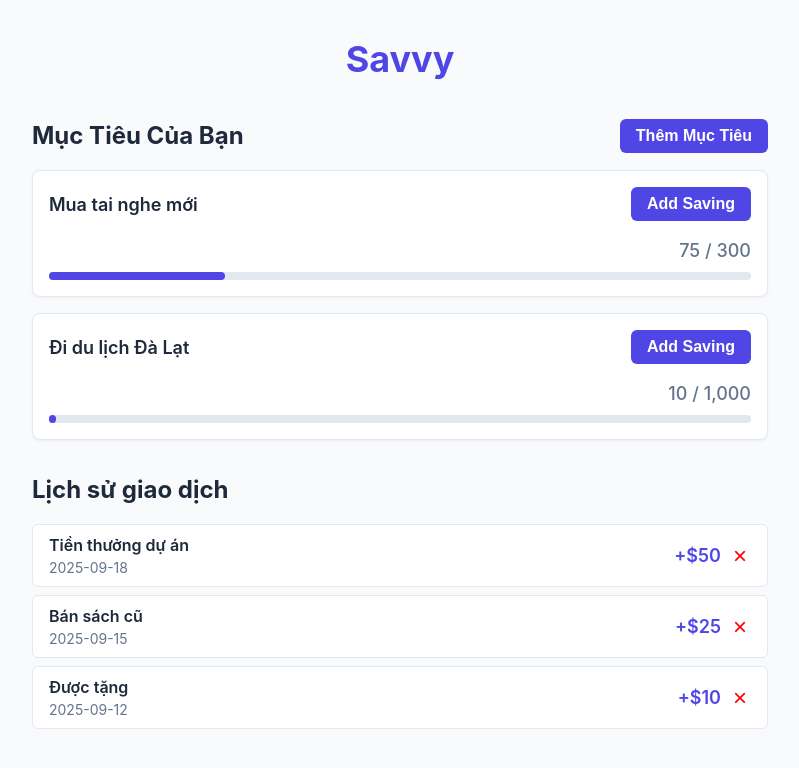
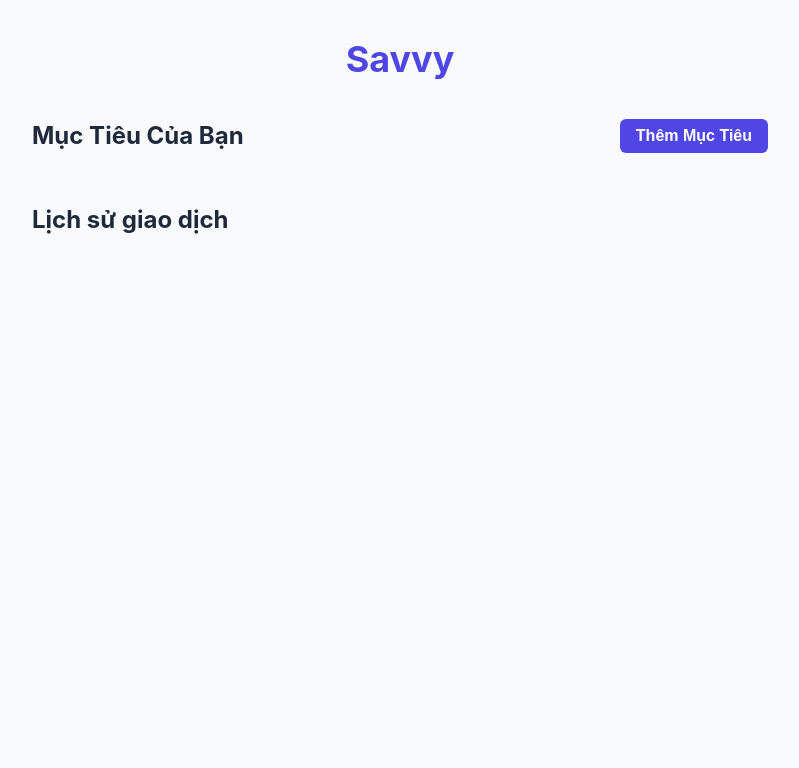
Before and after one commit to trungthanh01/Saving-to-Krypto, a React (Vite) app in the folder savvy-app/: page / in a window 1280 px wide. Shown: the top 768 px of the page, without its empty margins (240-1039 px from the left). Built offline with nearby package versions, Linux system fonts and the light colour scheme.

Commit message:
Sửa lỗi typo & local storage
- sửa lỗi typo
- xóa bỏ mock data
- update local storaage bằng array '[ ]'

```diff
--- a/savvy-app/src/App.jsx
+++ b/savvy-app/src/App.jsx
@@ -6,58 +6,21 @@
 import {useState, useEffect} from 'react'
 import { AddGoalForm } from './components/AddGoalForm.jsx';
 
-
   // --- DỮ LIỆU GIẢ (MOCK DATA) ---
 
- const initialSavings = [
-  {
-    id: 's1',
-    amount: 50,
-    description: 'Tiền thưởng dự án',
-    date: '2025-09-18',
-    category: 'Thu nhập',
-    goalId: 'g1'
-  },
-  {
-    id: 's2',
-    amount: 25,
-    description: 'Bán sách cũ',
-    date: '2025-09-15',
-    category: 'Bán đồ',
-    goalId: 'g1'
-  },
-  {
-    id: 's3',
-    amount: 10,
-    description: 'Được tặng',
-    date: '2025-09-12',
-    category: 'Quà tặng',
-    goalId: 'g2'
-  },
-];
 
-const initialGoals = [
-  {
-    id: 'g1',
-    title: 'Mua tai nghe mới',
-    targetAmount: 300,
-  },
-  {
-    id: 'g2',
-    title: 'Đi du lịch Đà Lạt',
-    targetAmount: 1000,
-  },
-];
 
   // --------------------------------
   export function App() {
     const [savings, setSavings] = useState(() => {
-      const savedSavings = localStorage.getItem('savvyy-savings');
-      return savedSavings ? JSON.parse(savedSavings) : initialSavings;
+      const savedSavings = localStorage.getItem('savvy-savings');
+      // Nếu có dữ liệu trong Local Storage thì dùng, nếu không thì bắt đầu với mảng rỗng
+      return savedSavings ? JSON.parse(savedSavings) : [];
     });
     const [goals, setGoals] = useState(() => {
-      const savedGoals = localStorage.getItem('savvyy-goals');
-      return savedGoals ? JSON.parse(savedGoals) : initialGoals;
+      const savedGoals = localStorage.getItem('savvy-goals');
+      // Tương tự, ưu tiên Local Storage, nếu không thì bắt đầu với mảng rỗng
+      return savedGoals ? JSON.parse(savedGoals) : [];
     });
     const [isAddSavingModalOpen, setIsAddSavingModalOpen] = useState(false)
     const [isAddGoalModalOpen, setIsAddGoalModalOpen] = useState(false)
@@ -65,8 +28,8 @@
 
     //Local storage
     useEffect(() => {
-      localStorage.setItem('savvyy-savings', JSON.stringify(savings));
-      localStorage.setItem('Savvyy-goals', JSON.stringify(goals));
+      localStorage.setItem('savvy-savings', JSON.stringify(savings));
+      localStorage.setItem('savvy-goals', JSON.stringify(goals));
       console.log('Dữ liệu đã được lưu vào Local Storage')
     }, [savings, goals])
 
```
Also changed, not shown: 1 other file (tests, documents, lock files or other folders).
